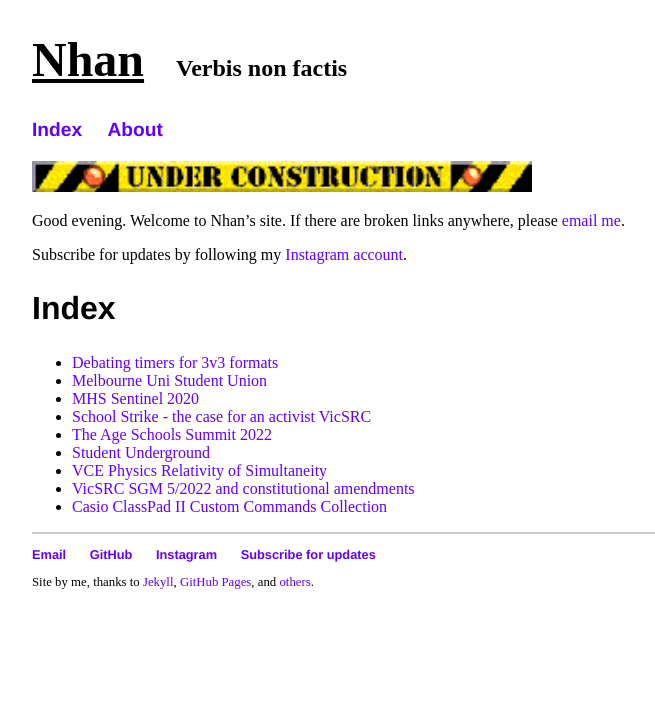
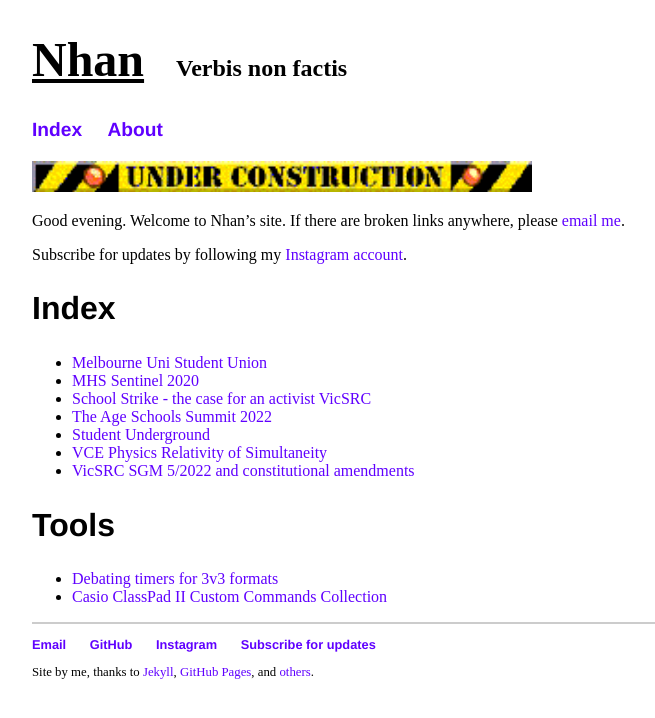
Before and after one commit to nhtnhanbn/nhtnhanbn.github.io, a Jekyll site: the page built from index.md, in a window 1280 px wide. Shown: the top 718 px of the page, without its empty margins (32-687 px from the left). Built offline with Jekyll 4.4.1, drawn with Linux system fonts in a browser that asks for light colours.

Commit message:
Separate tools in index

```diff
--- a/_config.yml
+++ b/_config.yml
@@ -8,7 +8,9 @@ plugins:
 
 collections:
   repository:
-     output: true
+    output: true
+  tools:
+    output: true
 
 defaults:
   -
--- a/index.md
+++ b/index.md
@@ -15,3 +15,11 @@ Subscribe for updates by following my [Instagram account](https://instagram.com/
     <li><a href="{{ page.url }}">{{ page.title }}</a></li>
   {% endfor %}
 </ul>
+
+## Tools
+
+<ul class="pages">
+  {% for page in site.tools %}
+    <li><a href="{{ page.url }}">{{ page.title }}</a></li>
+  {% endfor %}
+</ul>
```
Also changed, not shown: about.md (+3 -2 lines), _tools/debateman.md (renamed from _repository/debateman.md), _tools/whitecas.md (renamed from _repository/whitecas.md).
